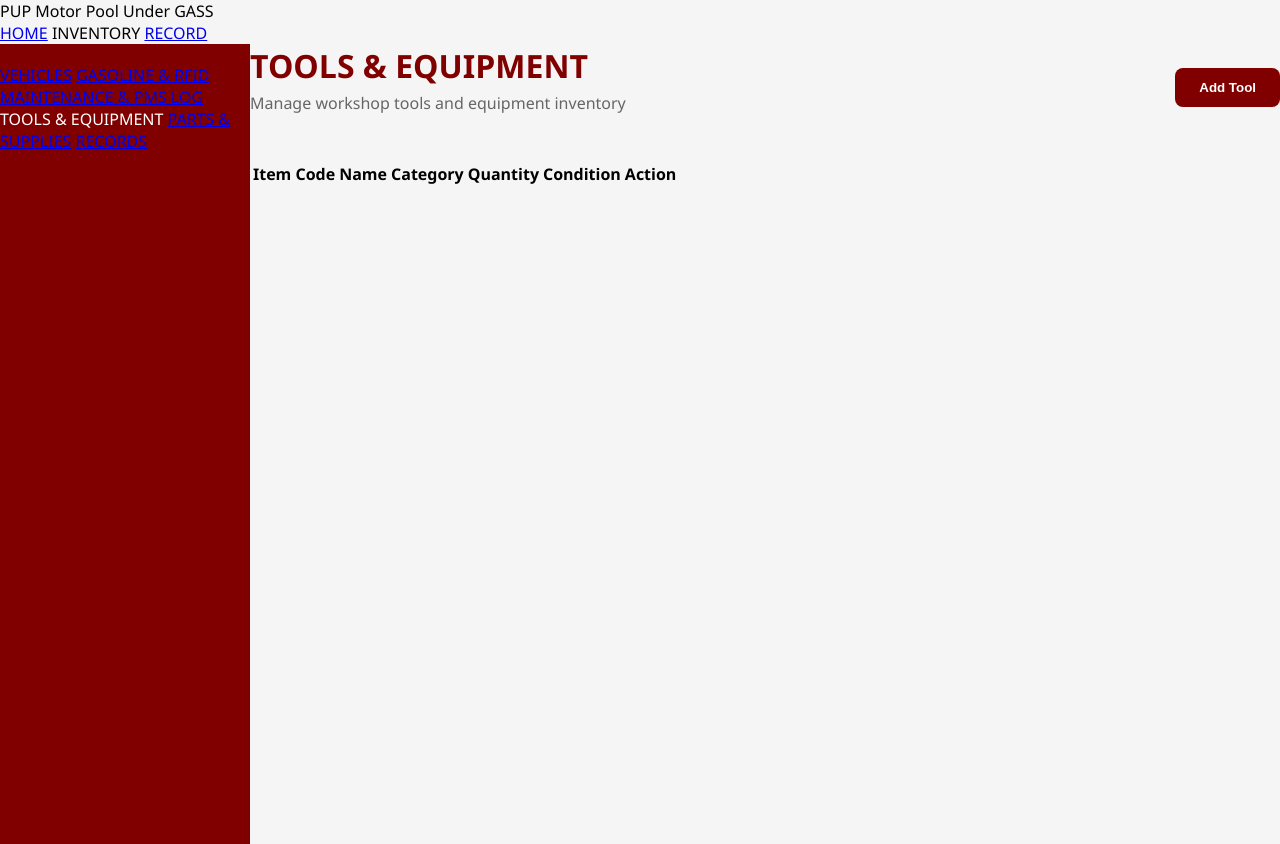
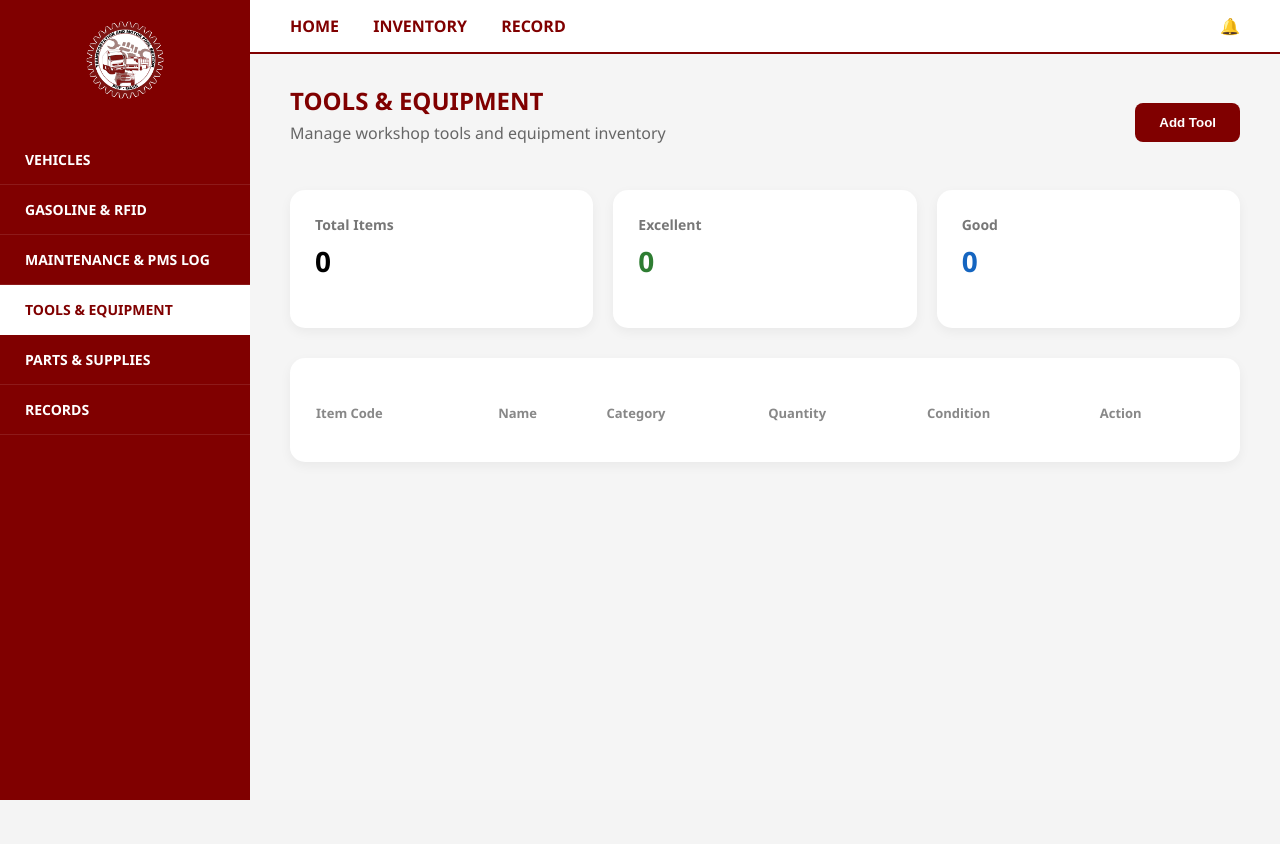
Before and after one commit to silvestrejenna/motor-pool, a Flask app: page /tools-equipment in a window 1280 px wide. After the commit the page ends 800 px from the top, so only its background shows below. Run offline with Flask 3, Linux system fonts and the light colour scheme; the visitor is signed in with stand-in values (Sample User, id 1); lists and menus that the app fills with data are empty; some libraries are stand-ins or nearby versions.

Commit message:
changed the tools html

```diff
--- a/templates/tools_equipment.html
+++ b/templates/tools_equipment.html
@@ -9,38 +9,45 @@
       rel="stylesheet"
       href="{{ url_for('static', filename='css/tools_equipment.css') }}"
     />
-
-    <script src="https://cdn.jsdelivr.net/npm/@supabase/supabase-js@2"></script>
   </head>
 
   <body>
-    <header class="navbar">
-      <div class="nav-left">
-        <span class="nav-title">PUP Motor Pool Under GASS</span>
+    <div class="main-container">
+      <!-- SIDEBAR -->
+      <aside class="sidebar">
+        <div class="logo-section">
+          <img
+            src="{{ url_for('static', filename='images/motorpool-logo.png') }}"
+            alt="Logo"
+          />
         </div>
-      <nav class="nav-center">
-        <a href="{{ url_for('index') }}">HOME</a>
-        <a class="active">INVENTORY</a>
+        <ul>
+          <li><a href="{{ url_for('inventory') }}">VEHICLES</a></li>
+          <li><a href="#">GASOLINE & RFID</a></li>
+          <li><a href="#">MAINTENANCE & PMS LOG</a></li>
+          <li class="active">TOOLS & EQUIPMENT</li>
+          <li><a href="#">PARTS & SUPPLIES</a></li>
+          <li><a href="{{ url_for('records') }}">RECORDS</a></li>
+        </ul>
+      </aside>
+
+      <!-- MAIN CONTENT -->
+      <div class="content">
+        <!-- TOP NAV -->
+        <header class="top-nav">
+          <div class="nav-links">
+            <a href="{{ url_for('home') }}">HOME</a>
+            <a href="{{ url_for('inventory') }}" class="active">INVENTORY</a>
             <a href="{{ url_for('records') }}">RECORD</a>
-      </nav>
+          </div>
+          <div class="user-profile">
+            <span class="icon">🔔</span>
+            <div class="profile-circle"></div>
+          </div>
         </header>
 
-    <div class="layout">
-      <aside class="sidebar">
-        <a href="{{ url_for('inventory') }}">VEHICLES</a>
-
-        <a href="#">GASOLINE & RFID</a>
-
-        <a href="#">MAINTENANCE & PMS LOG</a>
-
-        <a class="active">TOOLS & EQUIPMENT</a>
-
-        <a href="#">PARTS & SUPPLIES</a>
-
-        <a href="{{ url_for('records') }}">RECORDS</a>
-      </aside>
-
-      <main class="content">
+        <!-- PAGE CONTENT -->
+        <section class="tools-section">
           <div class="page-header">
             <div>
               <h1>TOOLS & EQUIPMENT</h1>
@@ -48,11 +55,32 @@
                 Manage workshop tools and equipment inventory
               </p>
             </div>
-          <button class="primary-btn" onclick="openAddModal()">Add Tool</button>
+            <button class="primary-btn" onclick="openAddModal()">
+              Add Tool
+            </button>
           </div>
 
-        <section class="table-box">
-          <table>
+          <!-- SUMMARY CARDS -->
+          <div class="summary-cards">
+            <div class="summary-card">
+              <h3>Total Items</h3>
+              <h2 id="totalCount">0</h2>
+            </div>
+
+            <div class="summary-card success">
+              <h3>Excellent</h3>
+              <h2 id="excellentCount">0</h2>
+            </div>
+
+            <div class="summary-card info">
+              <h3>Good</h3>
+              <h2 id="goodCount">0</h2>
+            </div>
+          </div>
+
+          <!-- TABLE -->
+          <div class="table-card">
+            <table class="inventory-table">
               <thead>
                 <tr>
                   <th>Item Code</th>
@@ -65,25 +93,24 @@
               </thead>
               <tbody id="toolsTable"></tbody>
             </table>
+          </div>
         </section>
-      </main>
+      </div>
     </div>
 
     <!-- MODAL -->
     <div class="modal" id="toolModal">
       <div class="modal-content">
-        <h2 id="modalTitle"></h2>
-
-        <input type="hidden" id="tool_id" />
+        <h2 id="modalTitle">Add Tool</h2>
 
         <label>Name</label>
-        <input id="name" />
+        <input type="text" id="name" />
 
         <label>Category</label>
-        <input id="category" />
+        <input type="text" id="category" />
 
         <label>Quantity</label>
-        <input type="number" id="quantity" />
+        <input type="number" id="quantity" min="1" />
 
         <label>Condition</label>
         <select id="condition">
@@ -94,46 +121,66 @@
         </select>
 
         <div class="modal-actions">
-          <button onclick="saveTool()">Save</button>
-          <button onclick="deleteTool()">Delete</button>
-          <button onclick="closeModal()">Cancel</button>
+          <button class="btn-save" onclick="saveTool()">Save</button>
+          <button class="btn-delete" onclick="deleteTool()">Delete</button>
+          <button class="btn-cancel" onclick="closeModal()">Cancel</button>
         </div>
       </div>
     </div>
 
+    <!-- SUPABASE -->
+    <script src="https://cdn.jsdelivr.net/npm/@supabase/supabase-js@2"></script>
+
     <script>
       const supabase = window.supabase.createClient(
-        "YOUR_SUPABASE_URL",
-        "YOUR_ANON_PUBLIC_KEY"
+        "https://nudeyxdtkmgrfbepsluf.supabase.co",
+        "sb_publishable_NxmNv5aH5qVq3OxSLC0N-Q_5CtdK6Ws"
       );
 
       let editingId = null;
 
-      async function checkAuth() {
-        const { data } = await supabase.auth.getUser();
-        if (!data.user) window.location.href = "/login";
-      }
-
       async function loadTools() {
-        const { data } = await supabase
+        const { data, error } = await supabase
           .from("tools_equipment")
           .select("*")
-          .order("created_at");
+          .order("created_at", { ascending: true });
+
+        if (error) {
+          console.error(error);
+          return;
+        }
 
         const tbody = document.getElementById("toolsTable");
         tbody.innerHTML = "";
 
-        data.forEach((t) => {
+        let excellent = 0;
+        let good = 0;
+
+        data.forEach((tool) => {
+          if (tool.condition === "Excellent") excellent++;
+          if (tool.condition === "Good") good++;
+
           tbody.innerHTML += `
             <tr>
-          <td>${t.item_code}</td>
-          <td>${t.name}</td>
-          <td>${t.category}</td>
-          <td>${t.quantity}</td>
-          <td>${t.condition}</td>
-          <td><a href="#" onclick="openEditModal('${t.id}')">View Details</a></td>
-        </tr>`;
+              <td>${tool.item_code}</td>
+              <td>${tool.name}</td>
+              <td>${tool.category}</td>
+              <td>${tool.quantity}</td>
+              <td>
+                <span class="badge ${tool.condition.toLowerCase()}">
+                  ${tool.condition}
+                </span>
+              </td>
+              <td>
+                <a href="#" onclick="openEditModal('${tool.id}')">View</a>
+              </td>
+            </tr>
+          `;
         });
+
+        document.getElementById("totalCount").innerText = data.length;
+        document.getElementById("excellentCount").innerText = excellent;
+        document.getElementById("goodCount").innerText = good;
       }
 
       function openAddModal() {
@@ -148,6 +195,7 @@
 
       async function openEditModal(id) {
         editingId = id;
+
         const { data } = await supabase
           .from("tools_equipment")
           .select("*")
@@ -170,13 +218,21 @@
           condition: condition.value,
         };
 
+        let result;
+
         if (editingId) {
-          await supabase
+          result = await supabase
             .from("tools_equipment")
             .update(payload)
             .eq("id", editingId);
         } else {
-          await supabase.from("tools_equipment").insert(payload);
+          result = await supabase.from("tools_equipment").insert(payload);
+        }
+
+        if (result.error) {
+          alert("Error saving tool");
+          console.error(result.error);
+          return;
         }
 
         closeModal();
@@ -187,7 +243,16 @@
         if (!editingId) return;
         if (!confirm("Delete this tool?")) return;
 
-        await supabase.from("tools_equipment").delete().eq("id", editingId);
+        const { error } = await supabase
+          .from("tools_equipment")
+          .delete()
+          .eq("id", editingId);
+
+        if (error) {
+          alert("Error deleting tool");
+          console.error(error);
+          return;
+        }
 
         closeModal();
         loadTools();
@@ -197,7 +262,6 @@
         toolModal.style.display = "none";
       }
 
-      checkAuth();
       loadTools();
     </script>
   </body>
```
Lines whose indentation alone changed are shown as unchanged.
